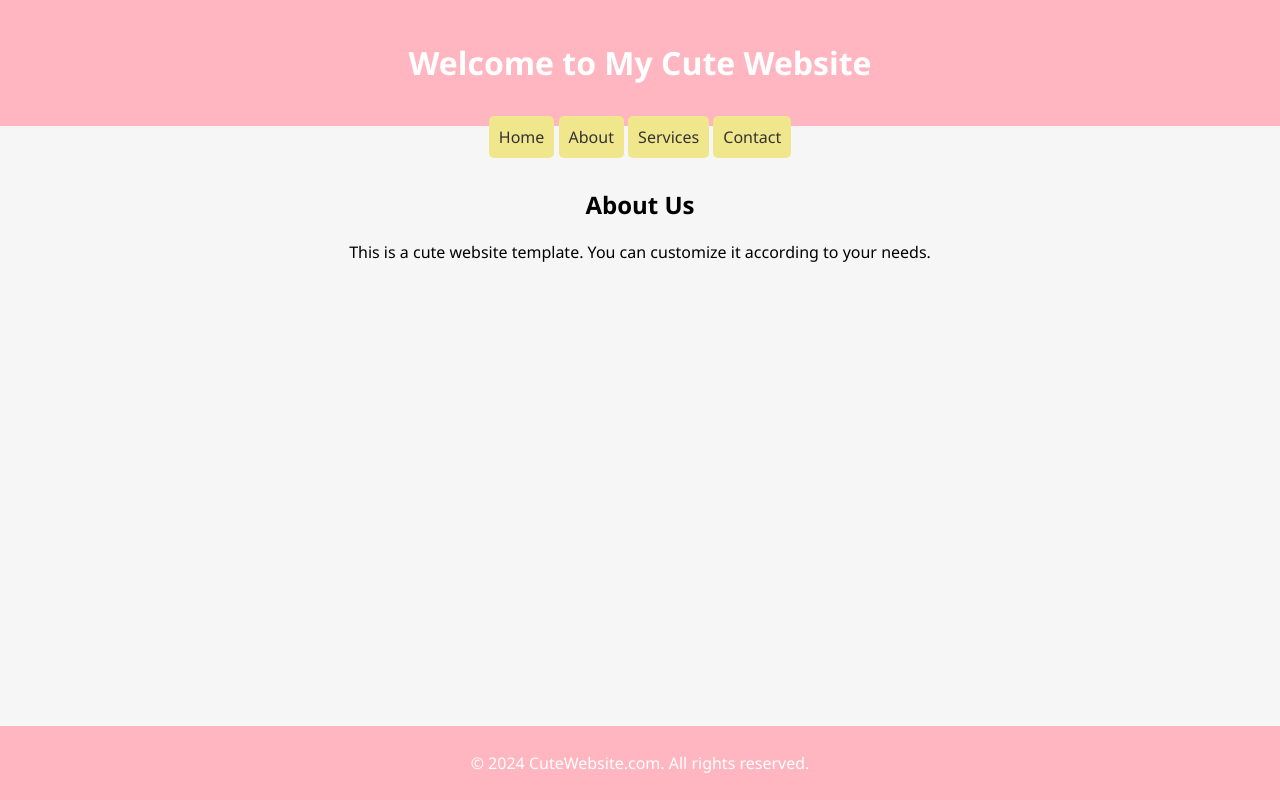
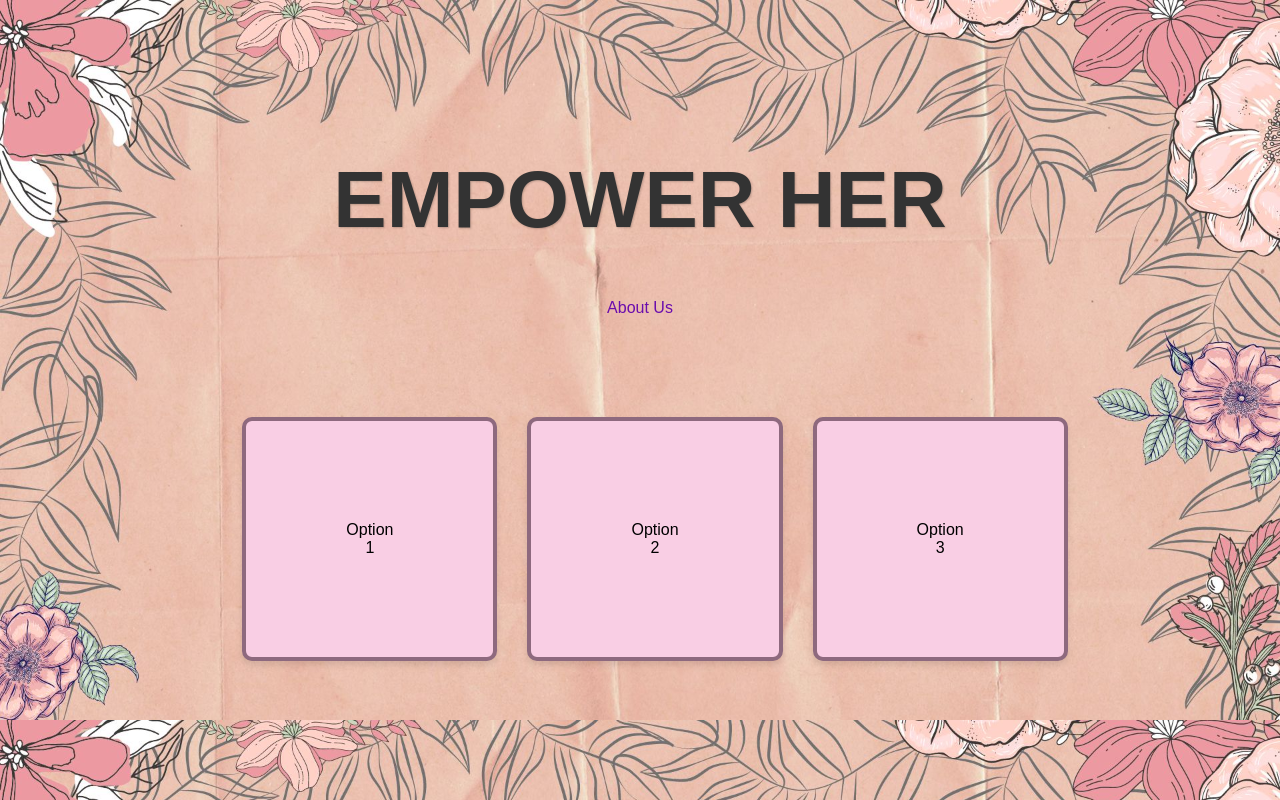
Before and after one commit to WicHacks-Projects/WiCHacks2024, a Flask app: page / in a window 1280 px wide. Run offline with Flask 3, Linux system fonts and the light colour scheme.

Commit message:
added scrlling capabilties

```diff
--- /dev/null
+++ b/AppFolder/Static/css/about.js
@@ -0,0 +1,5 @@
+window.addEventListener('scroll', function() {
+    var scrollPosition = window.scrollY;
+    var container = document.querySelector('.container');
+    container.style.backgroundPositionY = -scrollPosition + 'px';
+});
--- a/AppFolder/Static/css/index.css
+++ b/AppFolder/Static/css/index.css
@@ -1,51 +1,66 @@
-body {
-    font-family: 'Segoe UI', Tahoma, Geneva, Verdana, sans-serif;
+/* body {
     margin: 0;
     padding: 0;
-    background-color: #f6f6f6;
+    font-family: Arial, sans-serif;
+    background-color: #f2e6ff; /* pastel purple background color }*/
+
+body {
+    margin: 0;
+    padding: 0;
+    font-family: Arial, sans-serif;
+    background-image: url('background.jpg');
+    background-size: cover; /* Cover the entire viewport */
+    background-position: top; /* Center the background image */
 }
 
-header {
-    background-color: #ffb6c1; /* Pastel pink */
-    color: #fff;
+
+.container {
+    width: 100%;
+    max-width: 800px;
+    margin: 0 auto;
     text-align: center;
-    padding: 20px 0;
+    padding-top: 100px; /* Adjust this value to center vertically */
 }
 
-nav ul {
-    list-style-type: none;
-    padding: 0;
-    margin: 0;
-    text-align: center;
+h1 {
+    font-family: 'Poppins', sans-serif; /* Apply a nice font */
+    font-size: 5em; /* Adjust the font size */
+    color: #333; /* Text color */
+    text-shadow: 1px 1px 2px rgba(0, 0, 0, 0.2); /* Add a faint shadow */
+}
+.options {
+    display: flex; /* Use flexbox */
+    justify-content: center; /* Center the items horizontally */
+    margin-top: 100px;
 }
 
-nav ul li {
-    display: inline;
+.option {
+    border: 4px solid rgb(142, 105, 126);
+    width: 10%; /* Adjust this value for option width */
+    padding: 100px;
+    background-color: #f9cee4; /* Lighter shade of purple */
+    border-radius: 10px;
+    box-shadow: 0 4px 6px rgba(0, 0, 0, 0.1);
+    cursor: pointer;
+    margin-left: 30px; /* Adjust as needed */
 }
 
-nav ul li a {
-    text-decoration: none;
-    color: #333;
-    padding: 10px;
-    background-color: #f0e68c; /* Pastel yellow */
-    border-radius: 5px;
+.option:hover {
+    background-color: #f5eaf1; /* Darker shade of purple on hover */
+    color: rgb(10, 0, 0);
 }
 
-nav ul li a:hover {
-    background-color: #add8e6; /* Pastel blue */
+
+.about-link {
+    text-align: center;
+    margin-top: 20px;
 }
 
-section {
-    padding: 20px;
-    text-align: center;
+.about-link a {
+    color: #6a0dad; /* Purple text color */
+    text-decoration: none; /* Remove underline from the link */
 }
 
-footer {
-    background-color: #ffb6c1; /* Pastel pink */
-    color: #fff;
-    text-align: center;
-    padding: 10px 0;
-    position: fixed;
-    bottom: 0;
-    width: 100%;
+.about-link a:hover {
+    text-decoration: underline; /* Add underline on hover */
 }
--- a/AppFolder/app.py
+++ b/AppFolder/app.py
@@ -6,5 +6,9 @@ app = Flask(__name__)
 def index():
     return render_template('index.html')
 
+@app.route('/about')
+def about():
+    return render_template('about.html')
+
 if __name__ == '__main__':
     app.run(debug=True)
--- a/AppFolder/templates/index.html
+++ b/AppFolder/templates/index.html
@@ -3,30 +3,21 @@
 <head>
     <meta charset="UTF-8">
     <meta name="viewport" content="width=device-width, initial-scale=1.0">
-    <title>Cute Website Template</title>
+    <title>Pastel Purple Website</title>
     <link rel="stylesheet" href="static/css/index.css">
 </head>
 <body>
-    <header>
-        <h1>Welcome to My Cute Website</h1>
-    </header>
+    <div class="container">
+        <h1>EMPOWER HER</h1>
+        <div class="about-link">
+            <a href="/about">About Us</a>
+        </div>
 
-    <nav>
-        <ul>
-            <li><a href="#">Home</a></li>
-            <li><a href="#">About</a></li>
-            <li><a href="#">Services</a></li>
-            <li><a href="#">Contact</a></li>
-        </ul>
-    </nav>
-
-    <section>
-        <h2>About Us</h2>
-        <p>This is a cute website template. You can customize it according to your needs.</p>
-    </section>
-
-    <footer>
-        <p>&copy; 2024 CuteWebsite.com. All rights reserved.</p>
-    </footer>
+        <div class="options">
+            <div class="option">Option 1</div>
+            <div class="option">Option 2</div>
+            <div class="option">Option 3</div>
+        </div>
+    </div>
 </body>
 </html>
```
Also changed, not shown: AppFolder/Static/css/about.css (added, +15 -0 lines), AppFolder/templates/about.html (added, +31 -0 lines), AppFolder/Static/css/background.jpg (added), AppFolder/Static/css/scroll.png (added).
